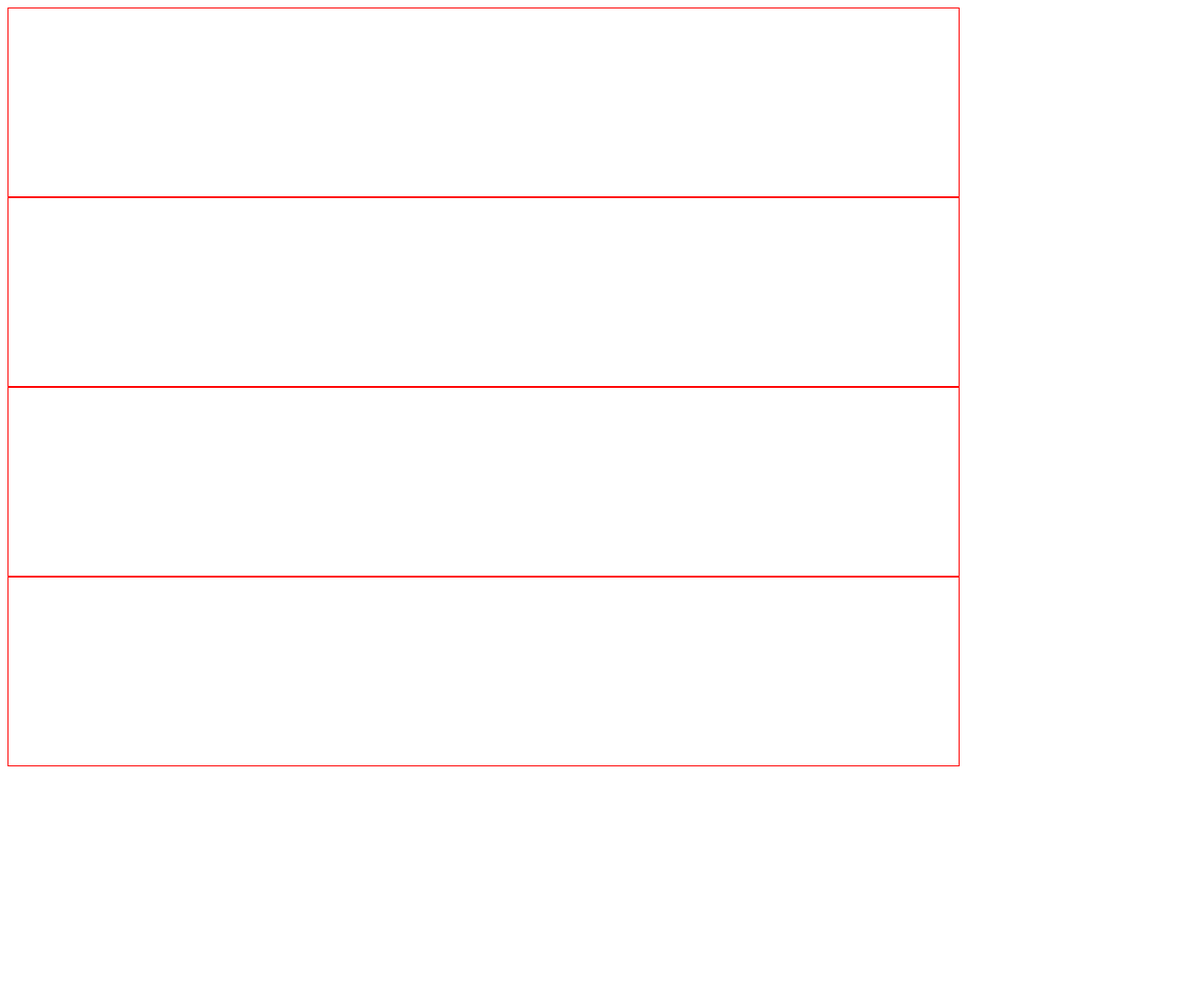
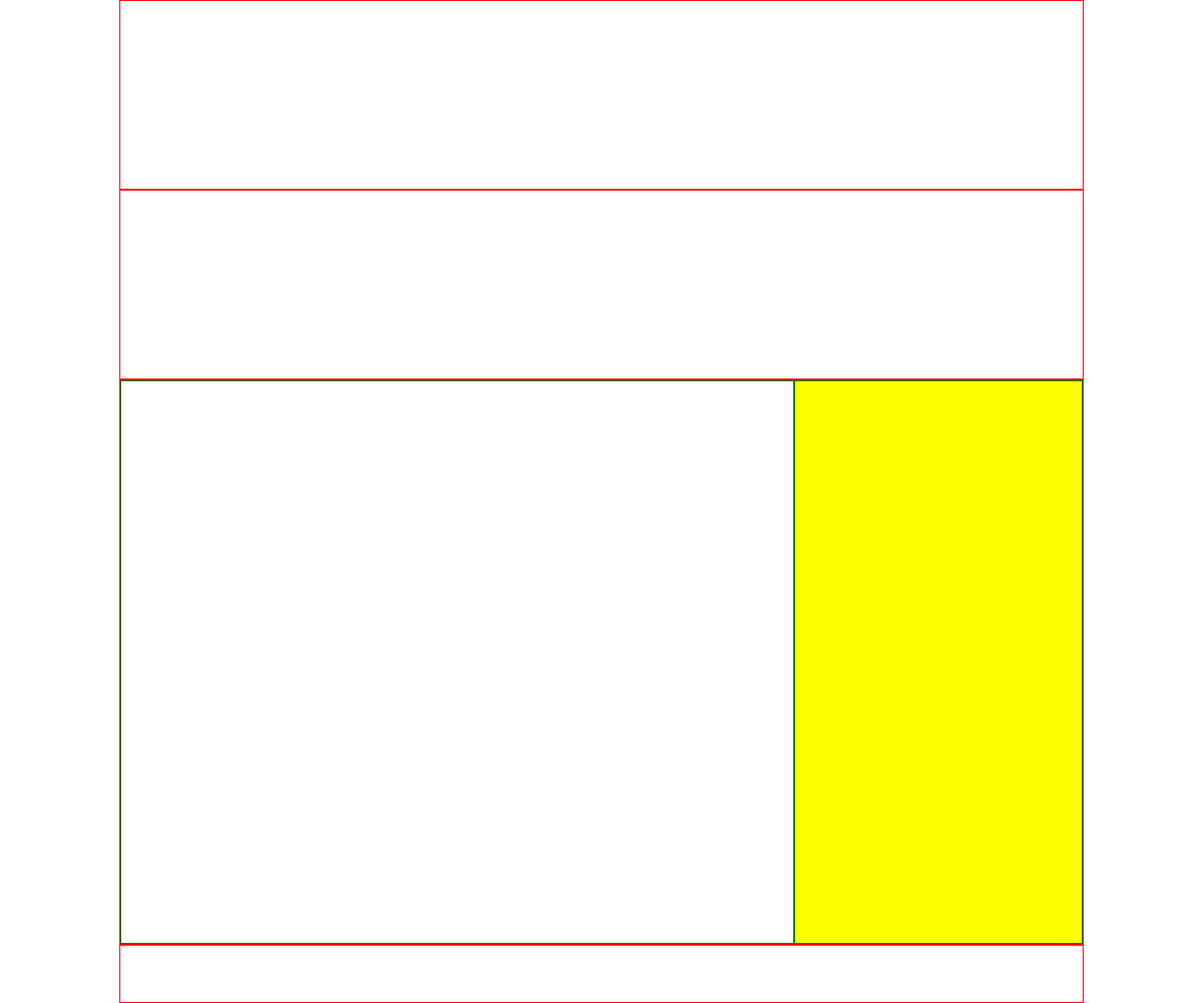
Before and after one commit to mahmud-js-dev/Box-Project, a plain HTML site: page Lab-13/index.html in a window 1280 px wide. Shown: the whole page at 94% size. Before the commit the page ends 824 px from the top, so only its background shows below. Drawn offline with Linux system fonts and the light colour scheme.

Commit message:
used the box-sizing property

```diff
--- a/Lab-13/css/style.css
+++ b/Lab-13/css/style.css
@@ -1,21 +1,37 @@
+body {
+    margin:0px;
+}
+
+
+.container {
+    width: 80%;
+    border: 1px solid red;
+    margin:0px auto;
+}
 header {
-    width: 80%;
     height: 200px;
-    border: 1px solid red;
 }
 nav {
-    width: 80%;
-    height: 200px;
-    border: 1px solid red;
+     height: 200px;
 }
-
 main {
-width: 80%;
-height: 200px;
-border: 1px solid red;
+    height: 600px;
+}
+section {
+    width: 70%;
+    height: 100%;
+    float: left;
+    border:1px solid green;
+    box-sizing: border-box;
+}
+aside   {
+    width: 30%;
+    height: 100%;
+    float: left;
+    background: yellow;
+    border:1px solid green;
+    box-sizing: border-box;
 }
 footer {
-    width: 80%;
-    height: 200px;
-    border: 1px solid red;
+    height: 60px;
 }
--- a/Lab-13/index.html
+++ b/Lab-13/index.html
@@ -6,19 +6,22 @@
 	</head>
 	<body>
 		<!-- header section start -->
-		<header></header>
+		<header class="container"></header>
 		<!-- header section end -->
 
 		<!-- nav section start -->
-		<nav></nav>
+		<nav class="container"></nav>
 		<!-- nav section end -->
 
 		<!-- main section start -->
-		<main></main>
+		<main class="container">
+				<section></section>
+				<aside></aside>
+		</main>
 		<!-- main section end -->
 
 		<!-- footer section start -->
-		<footer></footer>
+		<footer class="container"></footer>
 		<!-- footer section end -->
 	</body>
 </html>
```
